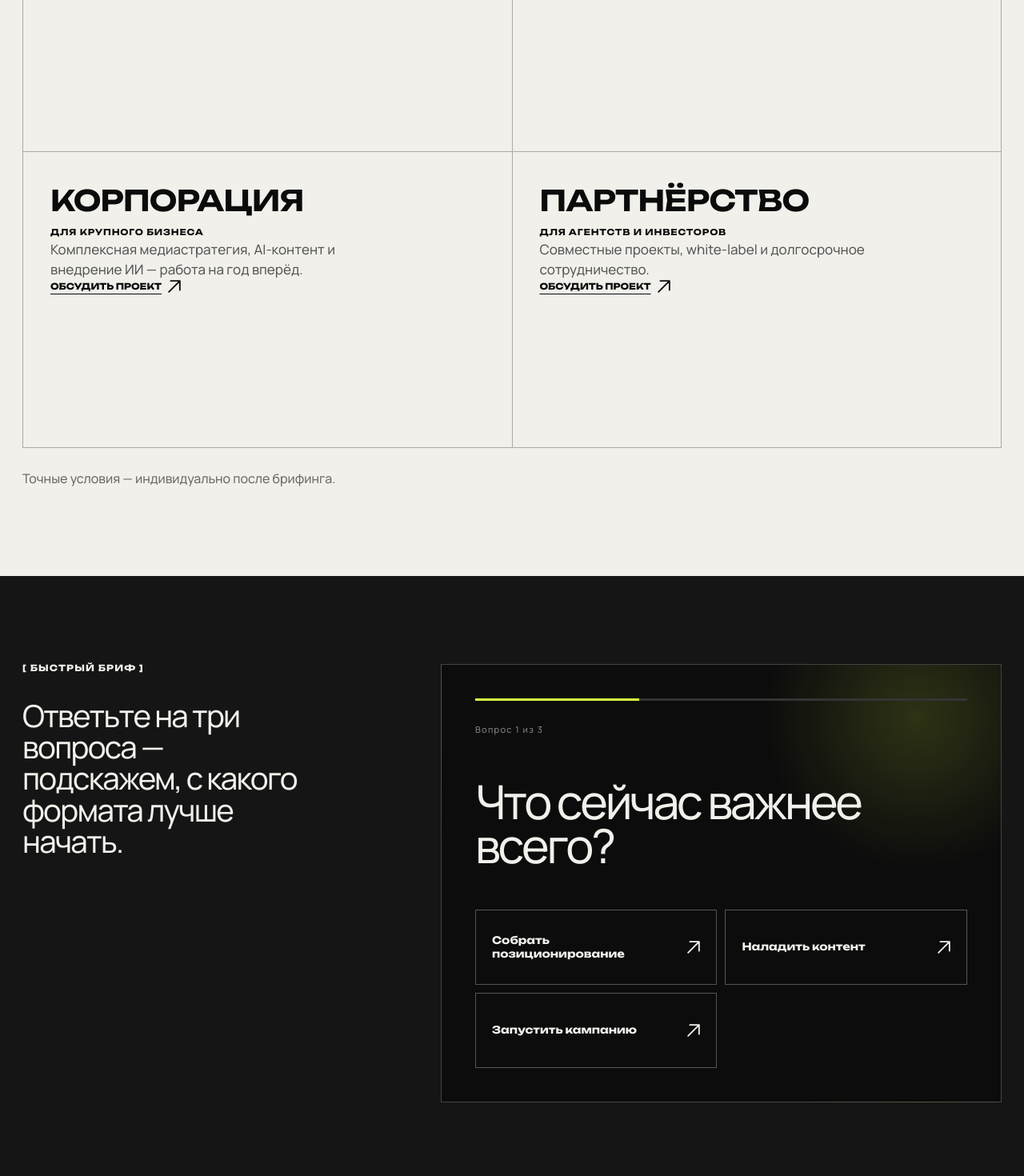
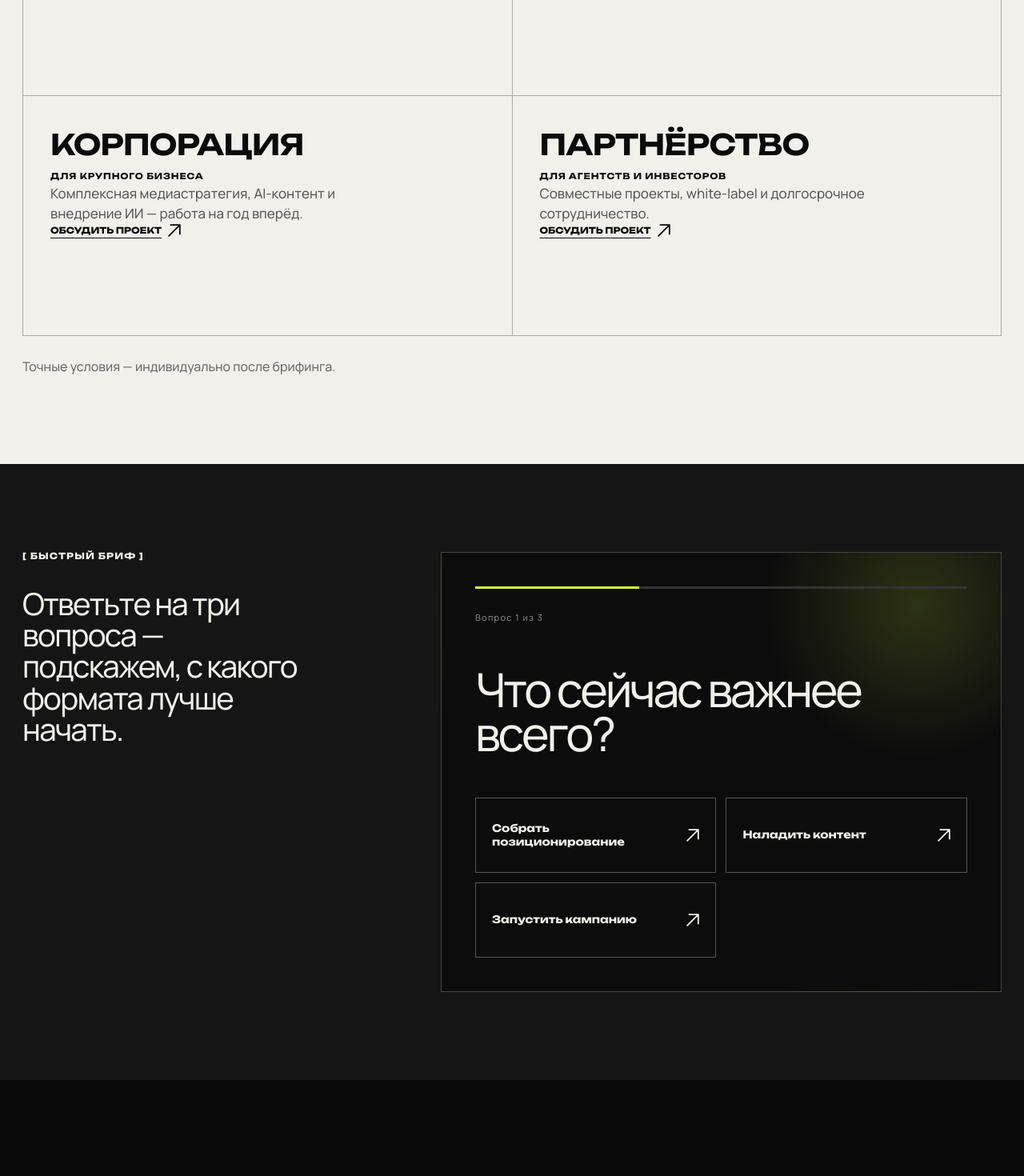
Before and after one commit to biakib/plohospal-production, a Next.js app: page / in a window 1280 px wide. Shown: the part 4420-5890 px from the top of the page at 80% size. Built offline with nearby package versions, Linux system fonts and the light colour scheme.

Commit message:
Polish spacing per layout audit and add email fallback under quiz form
Quiz options gap 10 to 12px, copyright gap 100 to 48px, format card
min-height 370/330 to 300/280, social chips padding up for touch,
email alternative line under the quiz form.

```diff
--- a/app/HomePage.tsx
+++ b/app/HomePage.tsx
@@ -188,6 +188,7 @@ export default function Home() {
               <label className="consent-field"><input name="consent" type="checkbox" required/><span>Даю согласие на обработку персональных данных согласно <a href={`${root}/privacy/`} target="_blank" rel="noreferrer">Политике обработки персональных данных</a>.</span></label>
               <p className="lead-form-note">После нажатия откроется Telegram, а текст брифа будет скопирован в буфер. Сообщение отправляете вы сами.</p>
               <button type="submit">Получить персональную стратегию <ArrowIcon /></button>
+              <p className="lead-form-alt">Удобнее почтой? <a href="mailto:Bimperv@yandex.ru">Bimperv@yandex.ru</a></p>
             </form>
             {leadBrief && <div className="lead-confirmation"><b>Бриф скопирован.</b><span>Telegram открыт — вставьте текст в сообщение и отправьте его.</span><button type="button" onClick={() => navigator.clipboard?.writeText(leadBrief)}>Скопировать ещё раз</button></div>}
           </div>}
--- a/app/globals.css
+++ b/app/globals.css
@@ -105,7 +105,7 @@ blockquote { margin:auto 0 60px; font-family:var(--font-display); font-weight:65
 .section-head h2 { width:60%; }
 .formats { background:var(--white); color:#0b0b0b; }
 .format-grid { display:grid; grid-template-columns:repeat(2,1fr); border-top:1px solid #aaa; border-left:1px solid #aaa; }
-.format-grid article { min-height:370px; padding:34px; border-right:1px solid #aaa; border-bottom:1px solid #aaa; display:flex; flex-direction:column; }
+.format-grid article { min-height:300px; padding:34px; border-right:1px solid #aaa; border-bottom:1px solid #aaa; display:flex; flex-direction:column; }
 .format-grid h3 { margin:0 0 5px; font-family:var(--font-display); font-size:36px; font-weight:650; text-transform:uppercase; letter-spacing:-.02em; }
 .format-grid small { text-transform:uppercase; letter-spacing:.08em; }
 .format-grid p { max-width:440px; font-size:17px; line-height:1.5; color:#555; }
@@ -119,7 +119,7 @@ blockquote { margin:auto 0 60px; font-family:var(--font-display); font-weight:65
 .quiz-progress span { display:block; height:100%; background:var(--lime); transition:width .35s ease; }
 .quiz-panel>small { color:#888; font-size:11px; letter-spacing:.12em; }
 .quiz-panel h2 { max-width:720px; margin:52px 0; font-size:clamp(36px,4.6vw,70px); line-height:.94; letter-spacing:-.055em; }
-.quiz-options { display:grid; grid-template-columns:1fr 1fr; gap:10px; }
+.quiz-options { display:grid; grid-template-columns:1fr 1fr; gap:12px; }
 .quiz-options button { min-height:94px; padding:20px; display:flex; align-items:center; justify-content:space-between; gap:20px; border:1px solid #555; background:transparent; color:var(--white); font:700 15px/1.2 var(--font-body); text-align:left; cursor:pointer; transition:.2s; }
 .quiz-options button:hover { background:var(--lime); border-color:var(--lime); color:#000; transform:translateY(-3px); }
 .quiz-options button span { font-size:22px; }
@@ -160,7 +160,7 @@ blockquote { margin:auto 0 60px; font-family:var(--font-display); font-weight:65
 .team-grid h3 { font-family:var(--font-display); font-size:17px; font-weight:650; margin:18px 0 5px; }
 .team-grid p { margin:0; color:#aaa; }
 .socials { display:flex; gap:12px; margin-top:14px; font-size:11px; font-weight:700; transition:opacity .25s,transform .25s; }
-.socials a { border:1px solid #555; border-radius:20px; padding:7px 10px; }
+.socials a { border:1px solid #555; border-radius:20px; padding:9px 12px; }
 .socials a:hover { background:var(--white); color:#000; }
 @media (hover:hover) { .team-grid .socials { opacity:.34; transform:translateY(-5px); } .team-grid article:hover .socials { opacity:1; transform:translateY(0); } }
 .faq { background:#181818; }
@@ -182,7 +182,7 @@ footer h2 span { color:transparent; -webkit-text-stroke:2px #000; margin-left:8v
 .footer-grid div { display:flex; flex-direction:column; gap:8px; }
 .footer-grid small { margin-bottom:12px; text-transform:uppercase; letter-spacing:.08em; }
 .footer-grid a:hover { text-decoration:underline; }
-.copyright { margin-top:100px; padding-top:18px; border-top:1px solid #000; display:flex; justify-content:space-between; font-size:11px; font-weight:700; }
+.copyright { margin-top:48px; padding-top:18px; border-top:1px solid #000; display:flex; justify-content:space-between; font-size:11px; font-weight:700; }
 
 /* Inner pages */
 .page-hero { min-height:760px; padding:150px max(28px,calc((100vw - 1320px)/2)) 80px; display:flex; flex-direction:column; justify-content:flex-end; border-bottom:1px solid var(--line); overflow:hidden; }
@@ -333,7 +333,7 @@ footer h2 span { color:transparent; -webkit-text-stroke:2px #000; margin-left:8v
   .manifesto-copy { min-height:570px; padding:70px 20px; }
   blockquote { font-size:48px; }
   .format-grid { grid-template-columns:1fr; }
-  .format-grid article { min-height:330px; }
+  .format-grid article { min-height:280px; }
   .format-grid h3 { font-size:26px; }
     .team-grid { grid-template-columns:1fr; }
   .team-photo { height:520px; }
@@ -426,3 +426,6 @@ nav a:focus-visible,.nav-cta:focus-visible,.desktop-more-trigger:focus-visible,.
 /* Увеличенные тап-зоны для мелких текстовых ссылок (паддинг компенсируется полями) */
 .text-link,.dark-link,.service-expand a,.format-grid a,.faq-aside a,.faq-more { padding:14px 0; margin:-14px 0; }
 .service-expand a:first-child { margin-top:-14px; }
+.lead-form-alt { margin:16px 0 0; font-size:13px; color:#888; }
+.lead-form-alt a { color:var(--white); text-decoration:underline; text-underline-offset:4px; }
+.lead-form-alt a:hover { color:var(--lime); }
```
Also changed, not shown: 18 other files (tests, documents, lock files or other folders).
